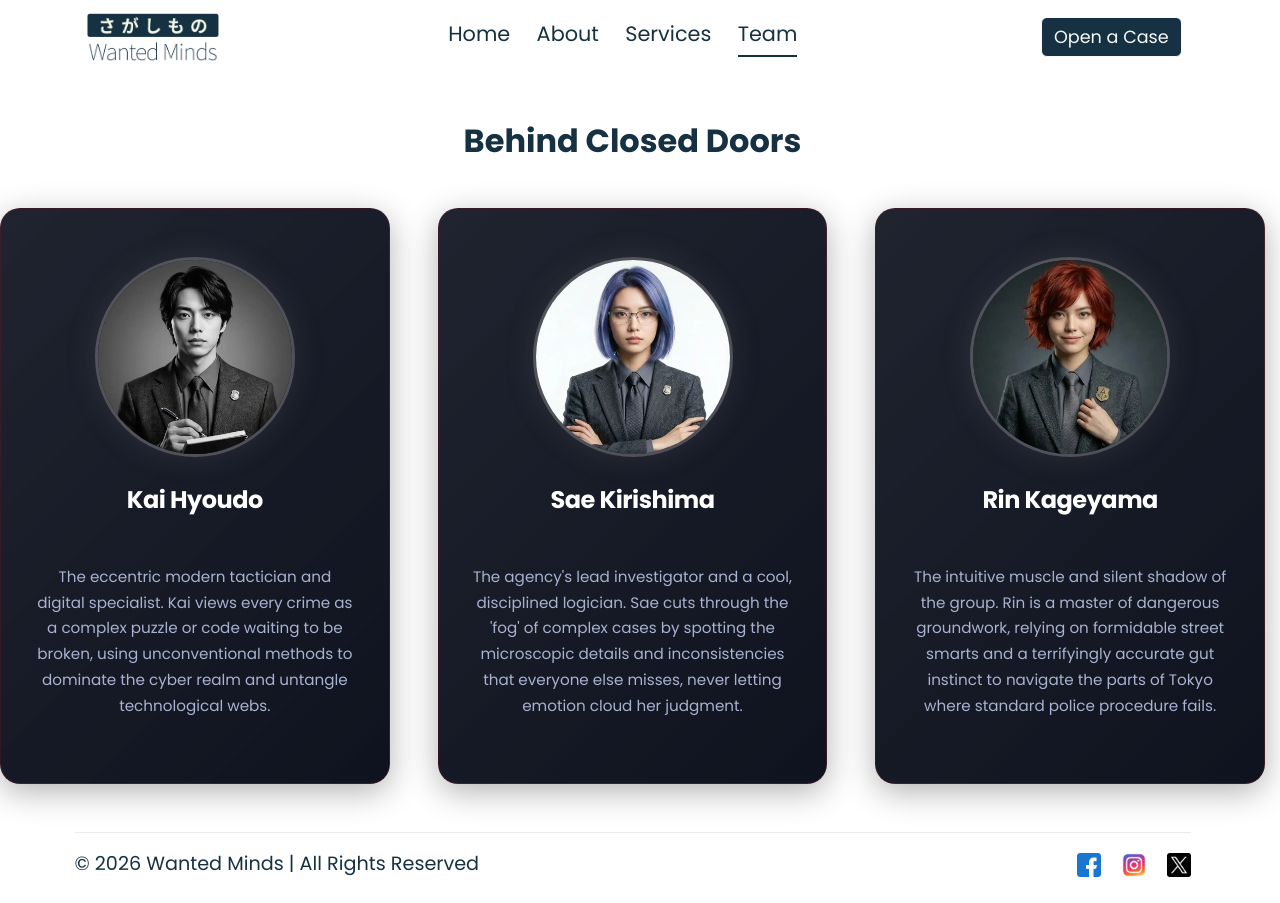
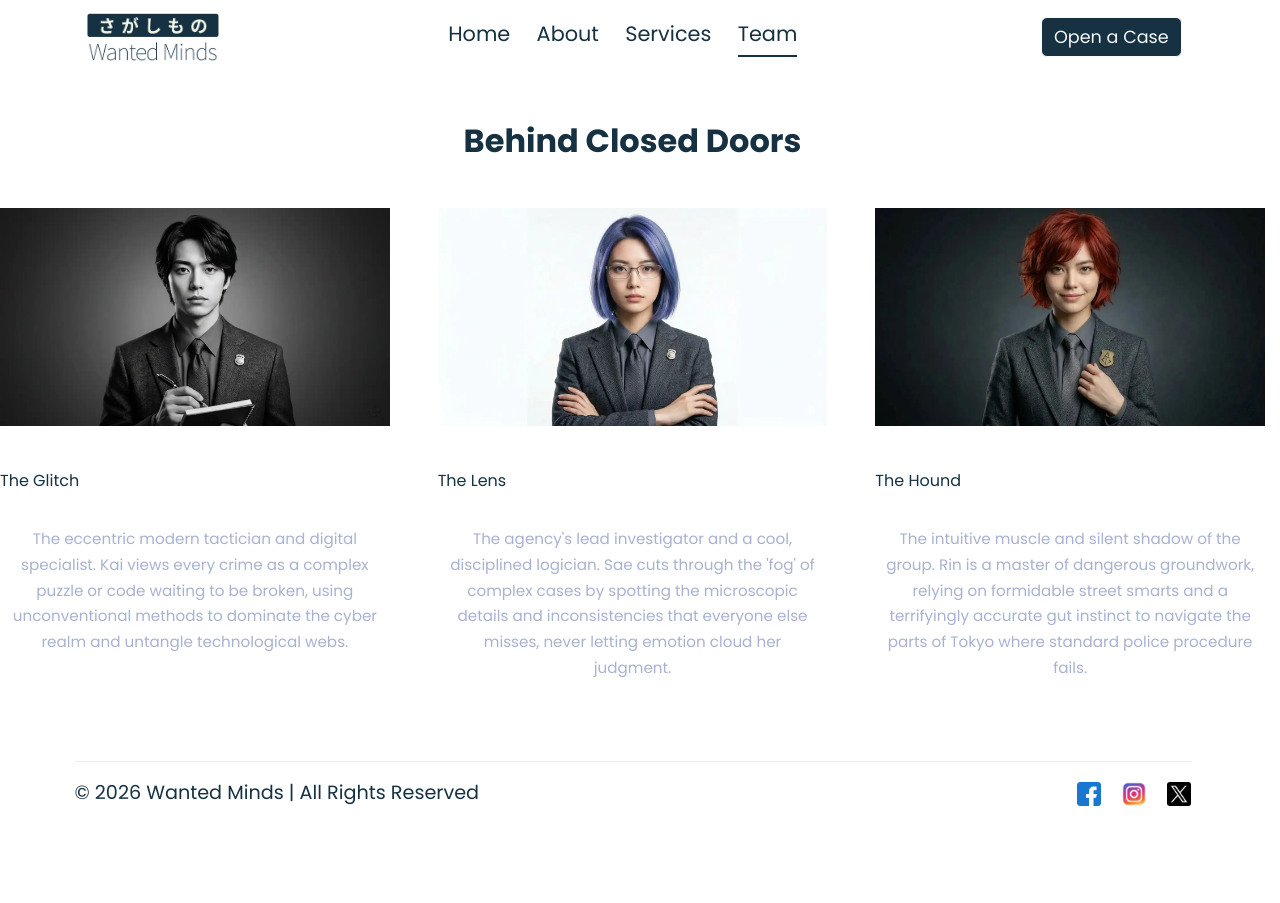
Before and after one commit to deyperfect/Wanted-Minds, a React (Vite) app in the folder client/: page /team in a window 1280 px wide. After the commit the page ends 832 px from the top, so only its background shows below. Built offline with nearby package versions, Linux system fonts and the light colour scheme.

Commit message:
feat: add TeamCard component

```diff
--- a/client/src/components/TeamCard.jsx
+++ b/client/src/components/TeamCard.jsx
@@ -2,15 +2,18 @@
 
 const TeamCard = ({ detective }) => {
   return (
-    <div className="d-flex flex-column h-100" id="card1">
-      <img
-        className="icon img-fluid"
-        id="img1"
-        src={detective.image}
-        alt={detective.alt}
-      />
-      <p className="eng-name">{detective.engName}</p>
-      <p className="jp-name">{detective.jpName}</p>
+    <div className="d-flex flex-column h-100" id="team-card">
+      <div className="image-holder">
+        <img
+          className="img-fluid"
+          src={detective.image}
+          alt={detective.alt}
+        />
+      </div>
+      <div id="detective-details">
+        <p className="eng-name">{detective.engName}</p>
+        <p className="alias">{detective.alias}</p>
+      </div>
       <p className="desc">
         {detective.info}
       </p>
```
